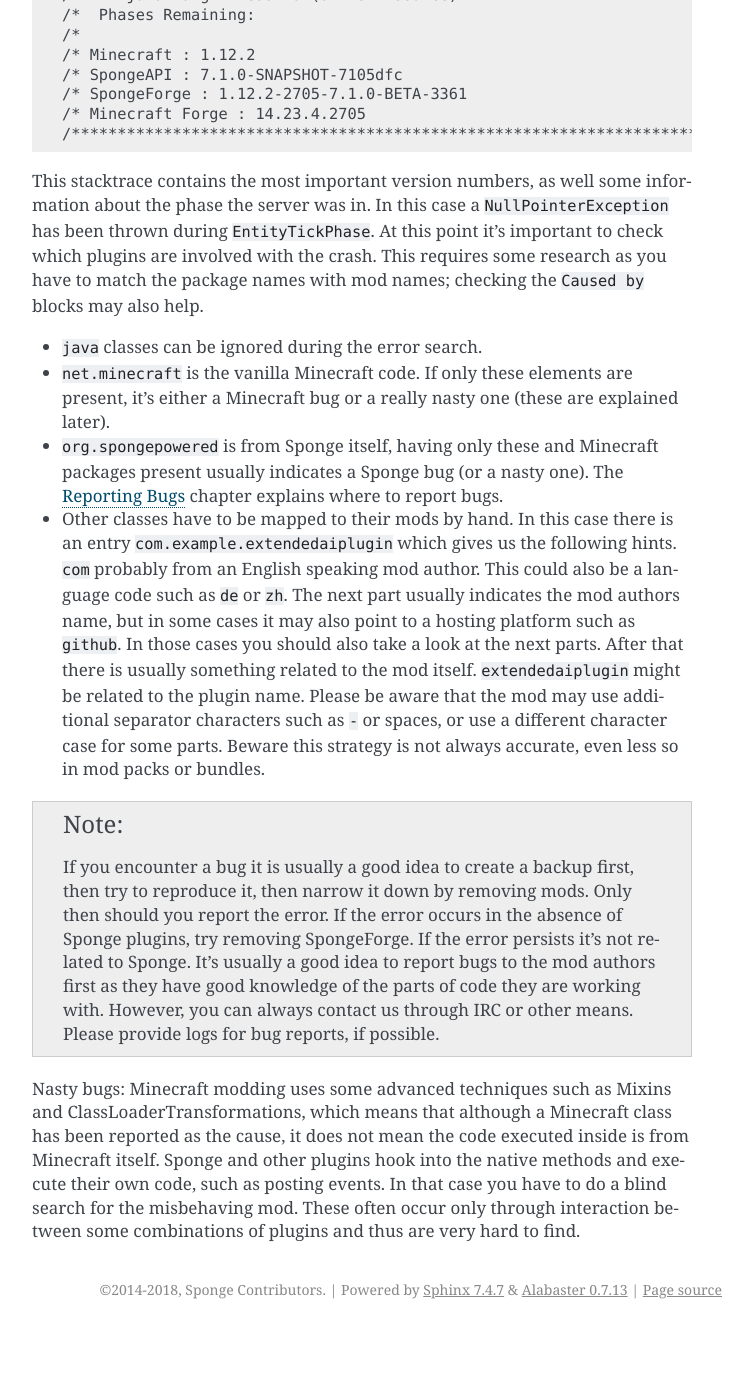
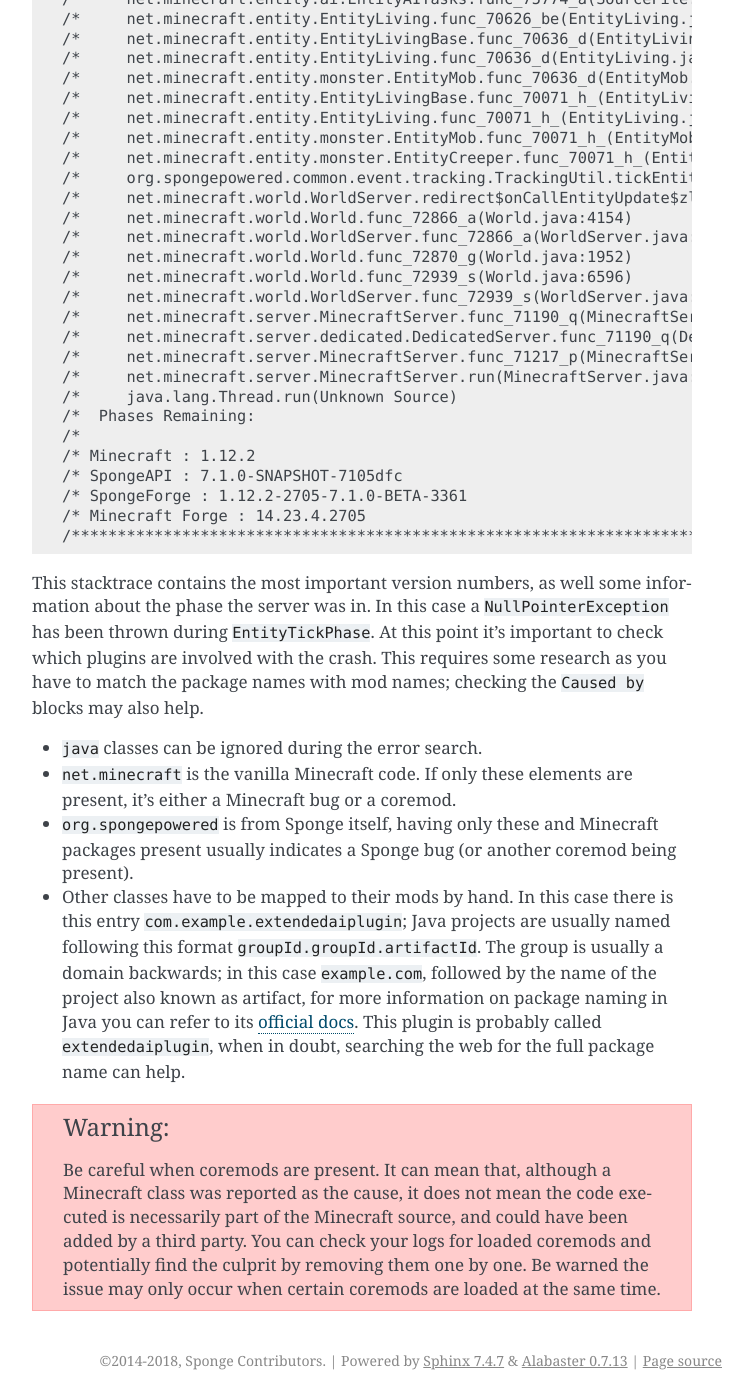
Before and after one commit to SpongePowered/SpongeDocs, a Sphinx documentation site: the page built from source/server/spongineer/debugging.rst, in a window 1280 px wide and 1400 px high, scrolled down 4125 px. Shown: the whole window, without its empty margins (388-1141 px from the left). Built offline with Sphinx 7.4.7, drawn with Linux system fonts in a browser that asks for light colours; pages that are not in the unit, such as notebooks, are missing from menus; before the commit the page ends 5454 px from its top, so only the background shows below that; some of the changed text lies outside the part shown.

Commit message:
more debugging clarifications and rewrites (#753)
* more debugging clarifications and rewrites

adds to #745

* commas, semicolon & docs

```diff
--- a/source/server/spongineer/debugging.rst
+++ b/source/server/spongineer/debugging.rst
@@ -9,41 +9,56 @@
 =========
 
 Whenever you encounter a crash or warning make sure you set SpongeForge or SpongeVanilla up correctly. Here's a short
-checklist to help you out. If you're unsure on how to acquire  the information needed, have a look at the :doc:`logs`
+checklist to help you out. If you're unsure on how to acquire the information needed, have a look at the :doc:`logs`
 page. It explains how you get the desired answers out of your log files.
 
-1. Is Java 8 installed and is Sponge using it?
+Is Java 8 installed and is Sponge using it?
+~~~~~~~~~~~~~~~~~~~~~~~~~~~~~~~~~~~~~~~~~~~
 
 Sponge requires Java 8 and will crash when using Java 7 or older.
 
-2. Is the recommended Forge version installed?
+Is the recommended Forge version installed?
+~~~~~~~~~~~~~~~~~~~~~~~~~~~~~~~~~~~~~~~~~~~
 
 Usually SpongeForge will run on older or newer Forge builds than the recommended build.
 However, it is strongly advised to run the recommended build only.
 If you encounter a crash and your versions are mismatching, match them first and try again.
 If you're unsure which Forge build you need, take a look at :doc:`/server/getting-started/implementations/spongeforge`
 
-3. Are there any other coremods (besides SpongeForge) installed?
+Are there any other coremods installed?
+~~~~~~~~~~~~~~~~~~~~~~~~~~~~~~~~~~~~~~~
 
-Some coremods modify Forge in a way that makes it impossible to run SpongeForge properly. If you have coremods installed
-and Sponge crashes, try to remove them and test again. Please report any incompatible Coremods on
-`GitHub <https://github.com/SpongePowered>`__ or the `Sponge Forums <https://forums.spongepowered.org>`__. This allows
-staff to solve these issues as soon as possible.
+Some coremods modify Forge or Minecraft in a way that makes it impossible to run SpongeForge properly. If you have
+coremods installed and Sponge crashes, try to remove them and test again. Please report any incompatible coremods on
+`GitHub <https://github.com/SpongePowered/SpongeForge/issues>`__. This allows staff to solve these issues as soon as
+possible.
 
-4. Is every plugin you're using built against your desired Sponge build?
+Is every plugin you're using built against your desired Sponge build?
+~~~~~~~~~~~~~~~~~~~~~~~~~~~~~~~~~~~~~~~~~~~~~~~~~~~~~~~~~~~~~~~~~~~~~
 
 SpongeAPI is subject to change sometimes. When you try to use an older plugin on the most recent Sponge build and
 a crash occurs, try downgrading Sponge or contact the plugin author to get an updated plugin. If you're on an older
 Sponge build and a recent plugin crashes, try to update Sponge first. If that doesn't fix the issue, contact the
 plugin author and ask for a fix.
 
-5. Separating a faulty plugin
+Separating a faulty plugin
+~~~~~~~~~~~~~~~~~~~~~~~~~~
 
 If the problem still persists, try to remove all plugins and re-add them one by one while trying to start the server
 every time you added a plugin.
 
 If you're still unsure why and what exactly crashed, have a look at your crashlog. Some common crashes and common
 solutions are listed below.
+
+.. note::
+
+    If you encounter a bug it is usually a good idea to create a backup first, then try to reproduce it, then narrow
+    it down by removing mods. Only then should you report the error. If the error occurs in the absence of Sponge
+    plugins, try removing SpongeForge. If the error persists its not related to Sponge. Its usually a good idea to
+    report bugs to the mod authors first as they have good knowledge of the parts of code they are working with. However
+    you can always `contact us <https://www.spongepowered.org/chat>`__ for questions. For more information see
+    :doc:`bugreport`.
+
 
 General Warnings
 ================
@@ -196,27 +211,18 @@
 
 * ``java`` classes can be ignored during the error search.
 * ``net.minecraft`` is the vanilla Minecraft code. If only these elements are present, it's either a Minecraft bug or a
-  really nasty one (these are explained later).
+  coremod.
 * ``org.spongepowered`` is from Sponge itself, having only these and Minecraft packages present usually indicates a
-  Sponge bug (or a nasty one). The :doc:`bugreport` chapter explains where to report bugs.
-* Other classes have to be mapped to their mods by hand. In this case there is an entry ``com.example.extendedaiplugin``
-  which gives us the following hints. ``com`` probably from an English speaking mod author. This could also be a
-  language code such as ``de`` or ``zh``. The next part usually indicates the mod authors name, but in some cases it may
-  also point to a hosting platform such as ``github``. In those cases you should also take a look at the next parts.
-  After that there is usually something related to the mod itself. ``extendedaiplugin`` might be related to the plugin
-  name. Please be aware that the mod may use additional separator characters such as ``-`` or spaces, or use a different
-  character case for some parts. Beware this strategy is not always accurate, even less so in mod packs or bundles.
+  Sponge bug (or another coremod being present).
+* Other classes have to be mapped to their mods by hand. In this case there is this entry
+  ``com.example.extendedaiplugin``; Java projects are usually named following this format ``groupId.groupId.artifactId``.
+  The group is usually a domain backwards; in this case ``example.com``, followed by the name of the project also known
+  as artifact, for more information on package naming in Java you can refer to its
+  `official docs <https://docs.oracle.com/javase/specs/jls/se8/html/jls-6.html#jls-6.2>`_. This plugin is probably
+  called ``extendedaiplugin``, when in doubt, searching the web for the full package name can help.
 
-.. note::
-
-    If you encounter a bug it is usually a good idea to create a backup first, then try to reproduce it, then narrow
-    it down by removing mods. Only then should you report the error. If the error occurs in the absence of Sponge
-    plugins, try removing SpongeForge. If the error persists it's not related to Sponge. It's usually a good idea to
-    report bugs to the mod authors first as they have good knowledge of the parts of code they are working with.
-    However, you can always contact us through IRC or other means. Please provide logs for bug reports, if possible.
-
-Nasty bugs: Minecraft modding uses some advanced techniques such as Mixins and ClassLoaderTransformations, which means
-that although a Minecraft class has been reported as the cause, it does not mean the code executed inside is from
-Minecraft itself. Sponge and other plugins hook into the native methods and execute their own code, such as
-posting events. In that case you have to do a blind search for the misbehaving mod. These often occur only through
-interaction between some combinations of plugins and thus are very hard to find.
+.. warning::
+  Be careful when coremods are present. It can mean that, although a Minecraft class was reported as the cause, it does
+  not mean the code executed is necessarily part of the Minecraft source, and could have been added by a third party.
+  You can check your logs for loaded coremods and potentially find the culprit by removing them one by one. Be
+  warned the issue may only occur when certain coremods are loaded at the same time.
```
